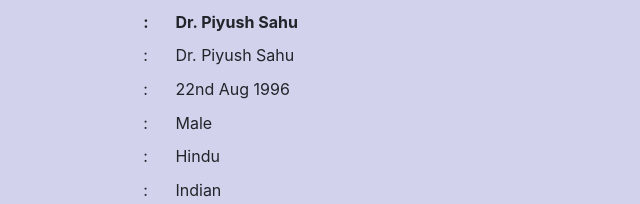
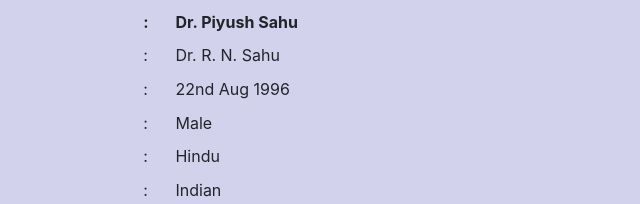
Before and after one commit to PiyushMedicalKnowledge/Resume, a plain HTML site: page index1.html in a window 1280 px wide. Shown: the part 1242-1446 px from the top of the page, 251-891 px from the left. Drawn offline with nearby package versions, Linux system fonts and the light colour scheme.

Commit message:
Update index1.html

```diff
--- a/index1.html
+++ b/index1.html
@@ -136,7 +136,7 @@ background-blend-mode: normal|multiply|screen|overlay|darken|lighten|color-dodge
     <tr>
       <td>Father's Name</td>
       <td>:</td>
-      <td>Dr. Piyush Sahu</td>
+      <td>Dr. R. N. Sahu</td>
     </tr>
     <tr>
       <td>Date of Birth</td>
```
